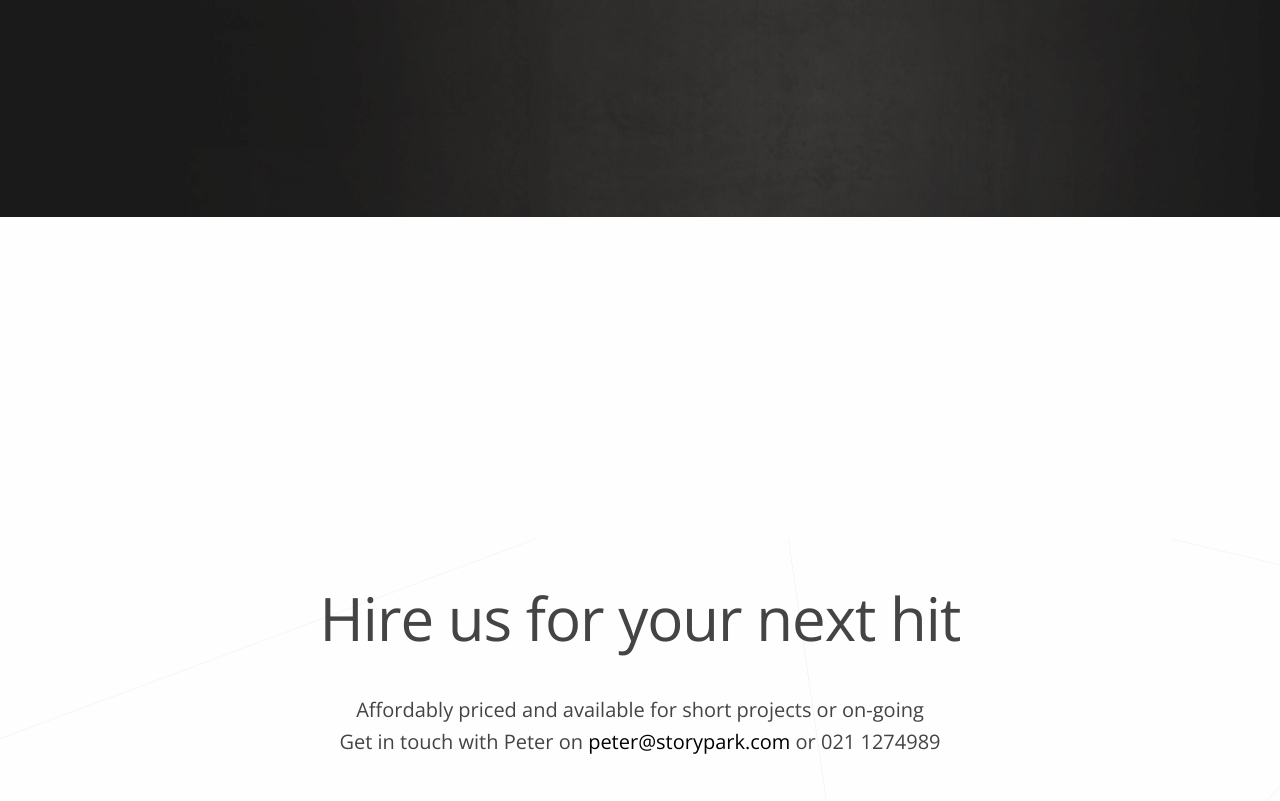
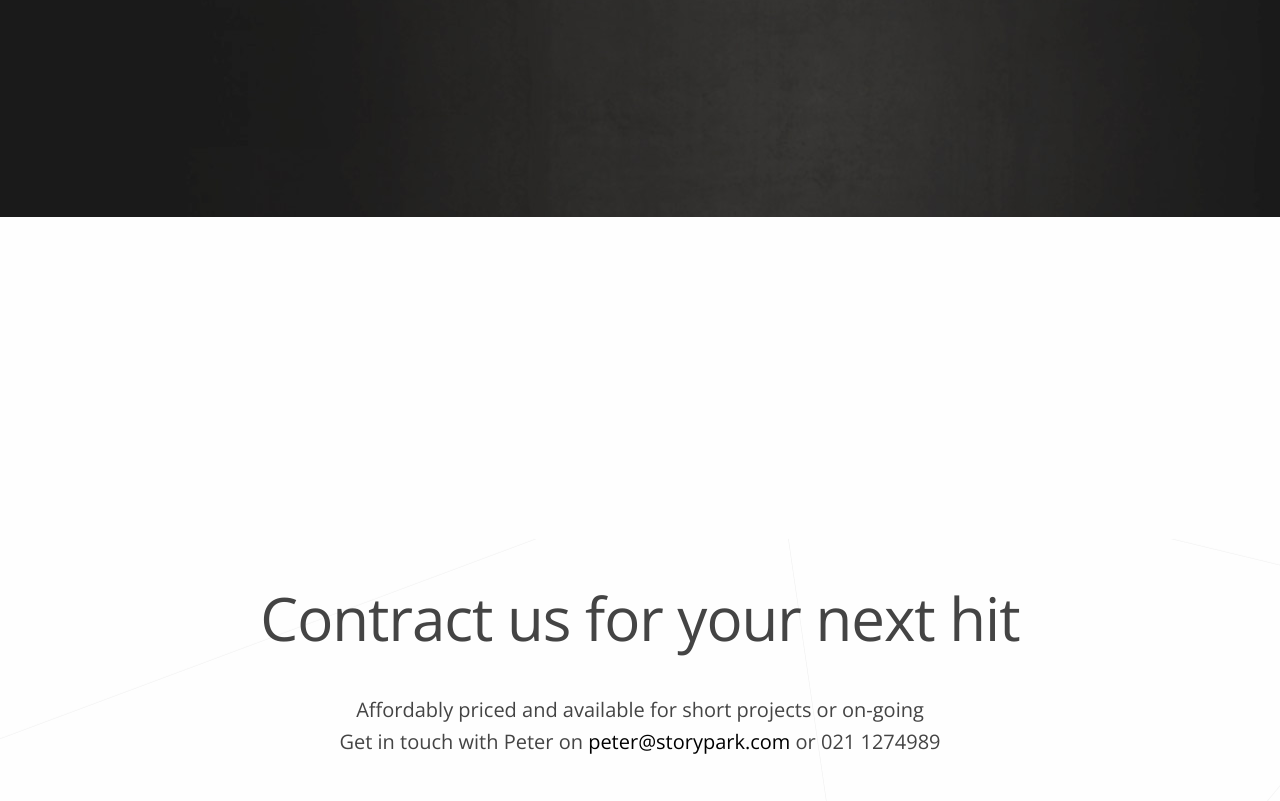
Before and after one commit to jamiearthur/jamiearthur.github.io, a plain HTML site: page index.html in a window 1280 px wide. Shown: the part 4743-5544 px from the top of the page. Drawn offline with nearby package versions, Linux system fonts and the light colour scheme.

Commit message:
copy change

```diff
--- a/index.html
+++ b/index.html
@@ -129,7 +129,7 @@
 		<div class="container clearfix">
 
 			<div class="content grid_12">
-				<h1>Hire us for your next hit</h1>
+				<h1>Contract us for your next hit</h1>
 				<p>
 					Affordably priced and available for short projects or on-going <br/>
 					Get in touch with Peter on <a href="peter@storypark.com" target="_blank" title="Email us">peter@storypark.com</a> or 021 1274989
```
